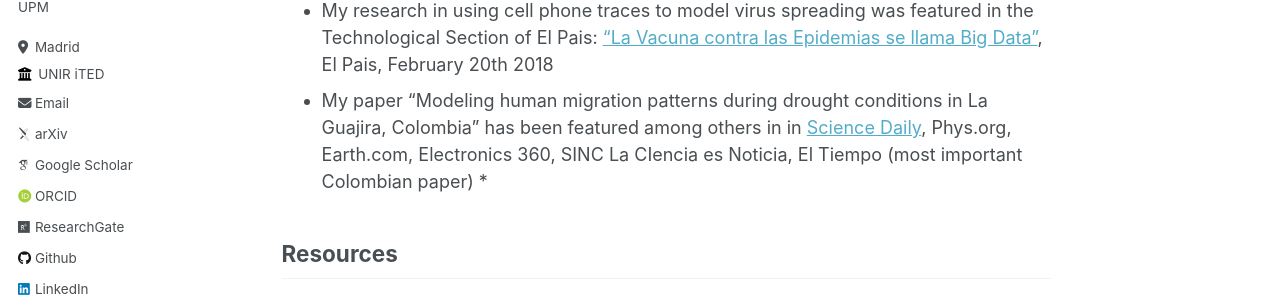
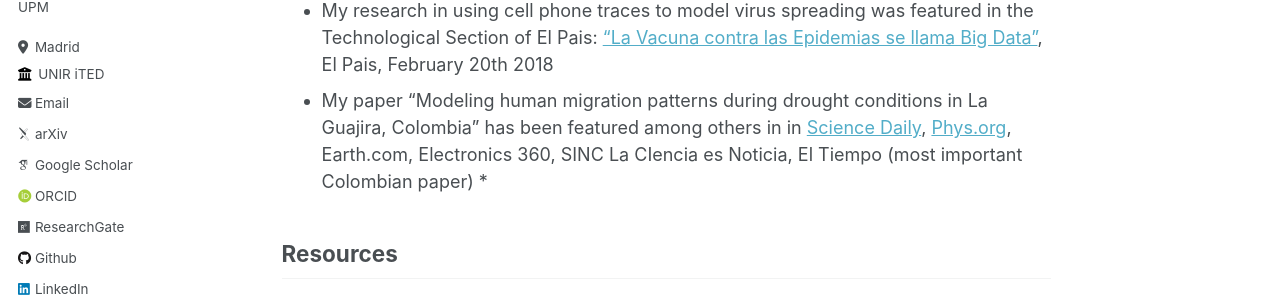
Before and after one commit to ENriqueFRiasM/TEST1, a Jekyll site: the page built from _pages/markdown.md, in a window 1280 px wide and 900 px high. Shown: the part 329-630 px from the top of the window. Built offline with Jekyll 4.4.1, drawn with Linux system fonts in a browser that asks for light colours; some web fonts are replaced; part of the change alters nothing that is shown.

```diff
--- a/_pages/markdown.md
+++ b/_pages/markdown.md
@@ -11,7 +11,7 @@ redirect_from:
 * Our work on Modeling Migrations caused by Climate Change has been featured in the printed and online version of Muy Interesante magazine  (June 2018, Only in Spanish) [PDF]
 * I was interviewed by El Pais (spanish newspaper) regargind the application of cell phones to the chracterization of migrations: ["Los Moviles  Predicen Las Migraciones"](https://elpais.com/tecnologia/2018/07/04/actualidad/1530700909_275801.html), El Pais, July 5th 2018
 * My research in using cell phone traces to model virus spreading was featured in the Technological Section of El Pais: ["La Vacuna contra las Epidemias se llama Big Data"](https://elpais.com/retina/2018/02/19/innovacion/1519039015_430916.html), El Pais, February 20th 2018
-* My paper  "Modeling human migration patterns during drought conditions in La Guajira, Colombia" has been featured among others in in [Science Daily](https://www.sciencedaily.com/releases/2018/06/180628120053.htm),  Phys.org,  Earth.com, Electronics 360,  SINC La CIencia es Noticia, El Tiempo (most important Colombian paper)
+* My paper  "Modeling human migration patterns during drought conditions in La Guajira, Colombia" has been featured among others in in [Science Daily](https://www.sciencedaily.com/releases/2018/06/180628120053.htm),  [Phys.org](https://phys.org/news/2018-06-smartphones-track-migrations-climate.html),  Earth.com, Electronics 360,  SINC La CIencia es Noticia, El Tiempo (most important Colombian paper)
 *
 
 ## Resources
```
